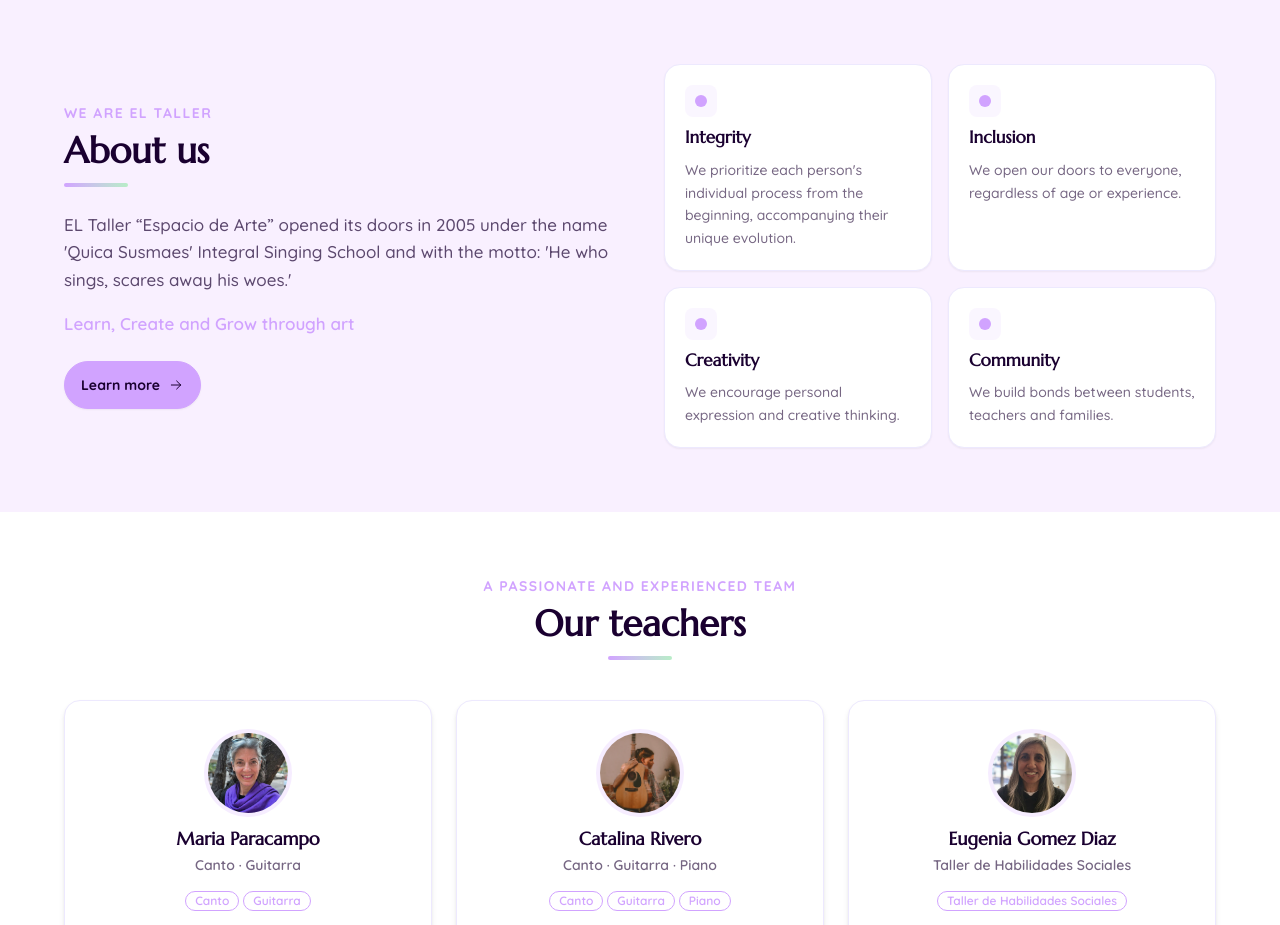
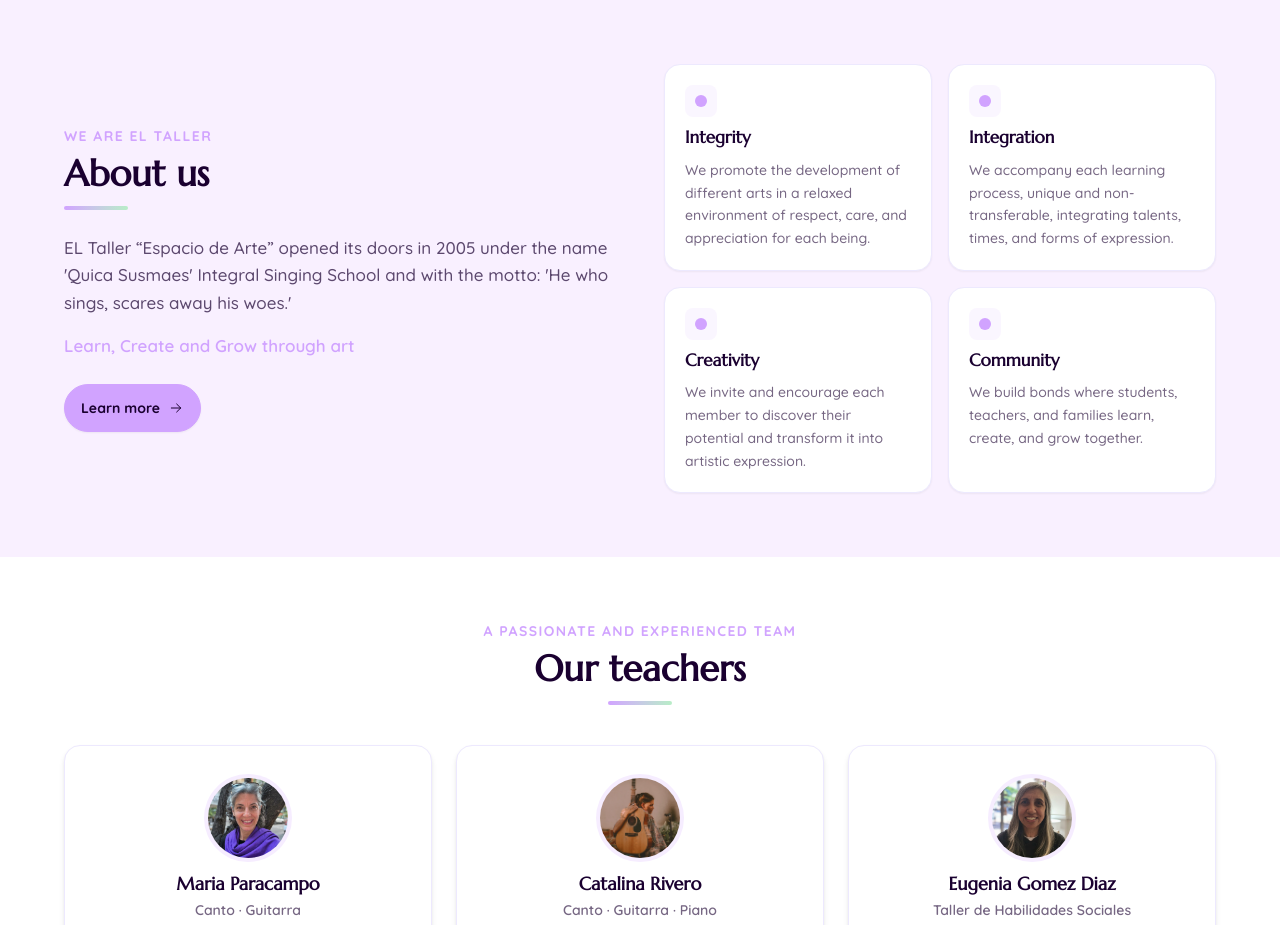
Before and after one commit to riverofrancisco/eltaller, a Next.js app in the folder eltaller/: page /en in a window 1280 px wide. Shown: the part 1500-2425 px from the top of the page. Built offline with nearby package versions, Linux system fonts and the light colour scheme.

Commit message:
company-values-updated

```diff
--- a/eltaller/app/[lang]/page.tsx
+++ b/eltaller/app/[lang]/page.tsx
@@ -217,7 +217,7 @@ export default async function HomePage({
         <div className="container-max max-w-2xl">
           <h2 className="text-3xl md:text-4xl font-extrabold mb-4 text-primary">
             {resolvedParams.lang === "es"
-              ? "¿Listo para empezar?"
+              ? "¿Te gustaría empezar?"
               : "Ready to start?"}
           </h2>
           <p className="text-neutral-content/70 mb-8 text-lg">
--- a/eltaller/dictionaries/en.json
+++ b/eltaller/dictionaries/en.json
@@ -29,10 +29,10 @@
     ],
     "mision": "Learn, Create and Grow through art",
     "valores": [
-      { "titulo": "Integrity", "descripcion": "We prioritize each person's individual process from the beginning, accompanying their unique evolution." },
-      { "titulo": "Inclusion", "descripcion": "We open our doors to everyone, regardless of age or experience." },
-      { "titulo": "Creativity", "descripcion": "We encourage personal expression and creative thinking." },
-      { "titulo": "Community", "descripcion": "We build bonds between students, teachers and families." }
+      { "titulo": "Integrity", "descripcion": "We promote the development of different arts in a relaxed environment of respect, care, and appreciation for each being." },
+      { "titulo": "Integration", "descripcion": "We accompany each learning process, unique and non-transferable, integrating talents, times, and forms of expression." },
+      { "titulo": "Creativity", "descripcion": "We invite and encourage each member to discover their potential and transform it into artistic expression." },
+      { "titulo": "Community", "descripcion": "We build bonds where students, teachers, and families learn, create, and grow together." }
     ]
   },
   "clases": {
--- a/eltaller/dictionaries/es.json
+++ b/eltaller/dictionaries/es.json
@@ -29,10 +29,10 @@
     ],
     "mision": "Aprender, Crear y Crecer desde el arte",
     "valores": [
-      { "titulo": "Integridad", "descripcion": "Priorizamos el proceso individual de cada persona desde el comienzo, acompañando su evolución única." },
-      { "titulo": "Inclusión", "descripcion": "Abrimos las puertas a todos, sin importar la edad ni la experiencia." },
-      { "titulo": "Creatividad", "descripcion": "Fomentamos la expresión propia y el pensamiento creativo." },
-      { "titulo": "Comunidad", "descripcion": "Construimos lazos entre alumnos, docentes y familias." }
+      { "titulo": "Integridad", "descripcion": "Promovemos el desarrollo de diferentes artes en un ambiente distendido, de respeto, cuidado y valoración de cada ser." },
+      { "titulo": "Integración", "descripcion": "Acompañamos cada proceso de aprendizaje, único e intransferible, integrando talentos, tiempos y formas de expresión." },
+      { "titulo": "Creatividad", "descripcion": "Invitamos y alentamos a que cada integrante descubra su potencial y lo transforme en expresión artística." },
+      { "titulo": "Comunidad", "descripcion": "Construimos lazos donde estudiantes, docentes y familias aprendemos, creamos y crecemos juntos." }
     ]
   },
   "clases": {
```
